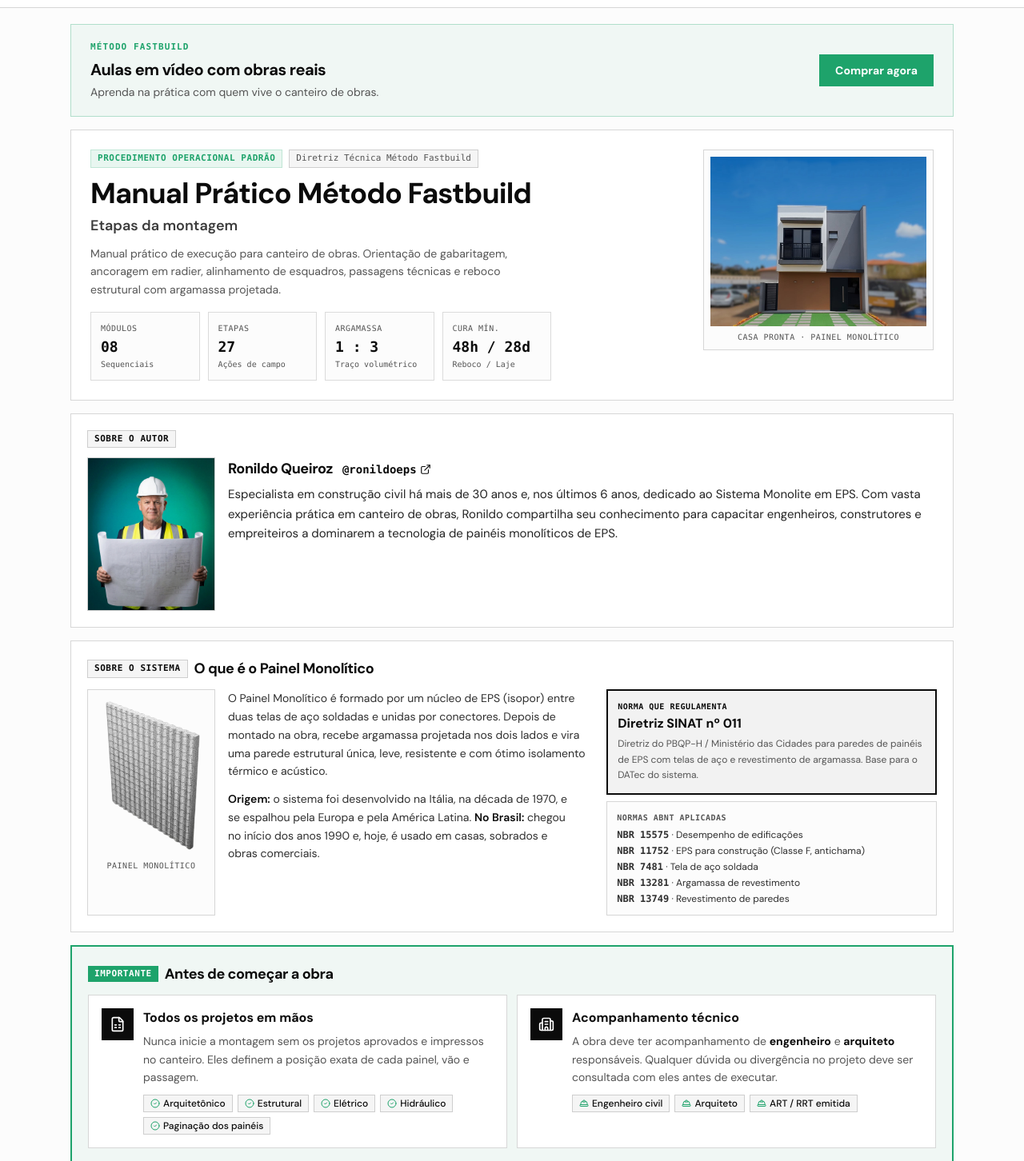
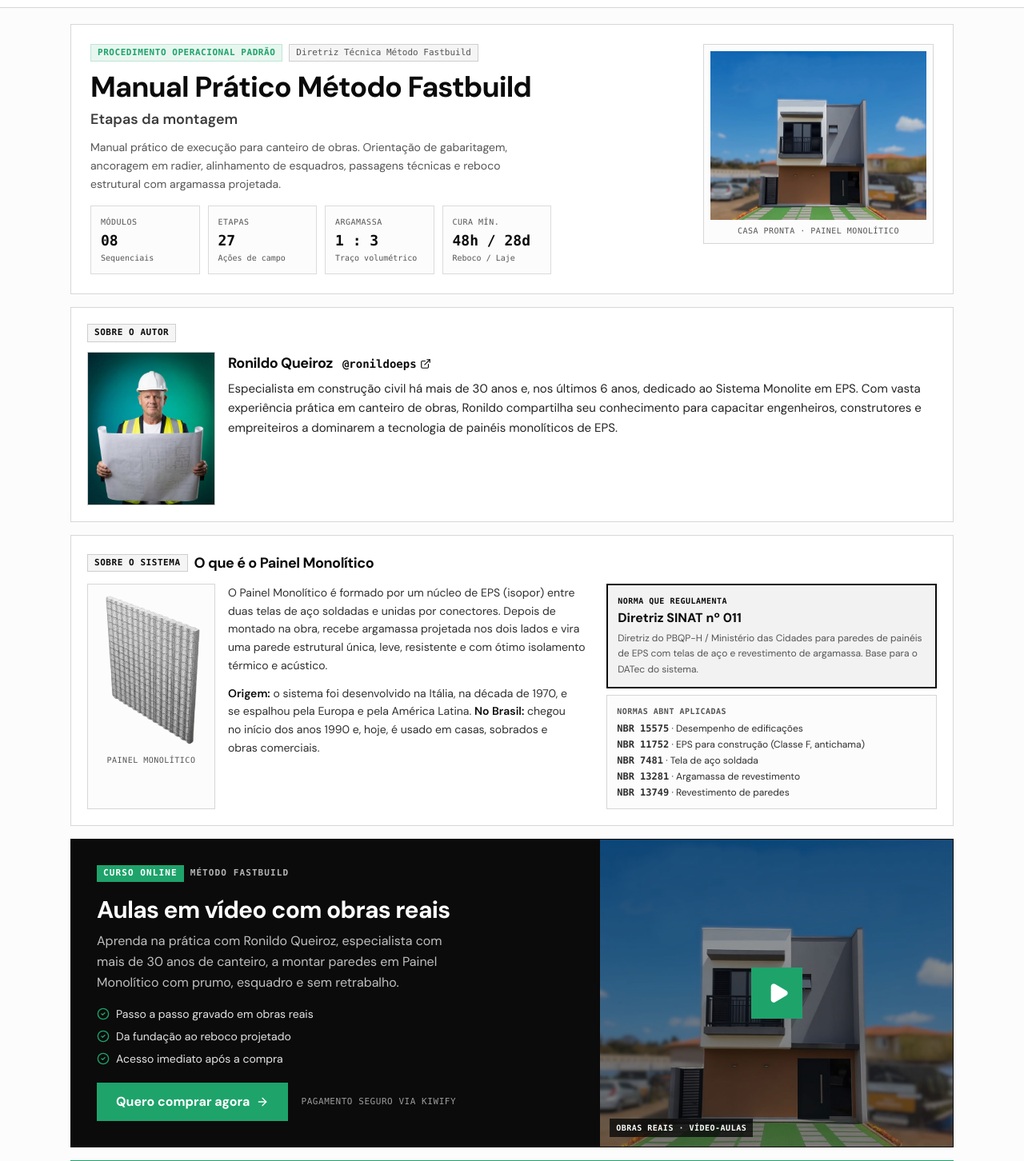
Before and after one commit to gabrieloevangelista/pop-metodo-fastbuild, a Next.js app: page / in a window 1280 px wide. Shown: the part 58-1510 px from the top of the page at 80% size. Built offline with nearby package versions, Linux system fonts and the light colour scheme.

Commit message:
Redesign Fastbuild ad sections and move top ad below panel section

```diff
--- a/app/page.tsx
+++ b/app/page.tsx
@@ -2,6 +2,7 @@
 
 import * as React from "react"
 import Image from "next/image"
+import { FastbuildAd } from "@/components/pop/fastbuild-ad"
 import {
  HardHat,
  Ruler,
@@ -417,20 +418,6 @@ export default function Page() {
  </header>
 
  <div className="max-w-6xl mx-auto px-3 sm:px-4 lg:px-6 py-3 md:py-5 flex flex-col gap-3 md:gap-4">
- {/* Anúncio do Método Fastbuild */}
- <section className="border border-accent/30 bg-accent/5 px-4 py-4 md:px-6 md:py-5" aria-label="Publicidade do Método FASTBUILD">
- <div className="flex flex-col md:flex-row md:items-center md:justify-between gap-4">
- <div>
- <p className="text-[11px] font-mono font-semibold uppercase tracking-widest text-accent mb-1.5">Método FASTBUILD</p>
- <h2 className="text-lg md:text-xl font-bold tracking-tight text-foreground text-balance">Aulas em vídeo com obras reais</h2>
- <p className="text-sm text-muted-foreground mt-1">Aprenda na prática com quem vive o canteiro de obras.</p>
- </div>
- <a href="https://pay.kiwify.com.br/OQfdq7A" target="_blank" rel="noopener noreferrer" className="inline-flex shrink-0 items-center justify-center bg-accent px-5 py-2.5 text-sm font-bold text-accent-foreground transition-colors hover:bg-accent/90 focus-visible:outline-none focus-visible:ring-2 focus-visible:ring-accent focus-visible:ring-offset-2">
- Comprar agora
- </a>
- </div>
- </section>
-
  {/* Banner Técnico da Norma / Documentação */}
  <section className="rounded-none border border-border/80 bg-card relative overflow-hidden">
  <div className="p-4 md:p-6 flex flex-col md:flex-row md:items-start justify-between gap-4 md:gap-6">
@@ -617,6 +604,9 @@ export default function Page() {
             </div>
           </div>
         </section>
+
+        {/* Anúncio do Método Fastbuild */}
+        <FastbuildAd variant="top" />
 
         {/* Pré-requisitos obrigatórios antes de iniciar a obra */}
         <section
@@ -847,18 +837,7 @@ export default function Page() {
  </section>
 
  {/* Anúncio do Método Fastbuild — encerramento */}
- <section className="border border-accent/30 bg-accent/5 px-4 py-4 md:px-6 md:py-5 mb-3" aria-label="Publicidade do Método FASTBUILD">
- <div className="flex flex-col md:flex-row md:items-center md:justify-between gap-4">
- <div>
- <p className="text-[11px] font-mono font-semibold uppercase tracking-widest text-accent mb-1.5">Método FASTBUILD</p>
- <h2 className="text-lg md:text-xl font-bold tracking-tight text-foreground text-balance">Aulas em vídeo com obras reais</h2>
- <p className="text-sm text-muted-foreground mt-1">Aprenda na prática com quem vive o canteiro de obras.</p>
- </div>
- <a href="https://pay.kiwify.com.br/OQfdq7A" target="_blank" rel="noopener noreferrer" className="inline-flex shrink-0 items-center justify-center bg-accent px-5 py-2.5 text-sm font-bold text-accent-foreground transition-colors hover:bg-accent/90 focus-visible:outline-none focus-visible:ring-2 focus-visible:ring-accent focus-visible:ring-offset-2">
- Comprar agora
- </a>
- </div>
- </section>
+ <FastbuildAd variant="bottom" />
 
  {/* Rodapé Técnico de Engenharia */}
  <footer className="border-t border-border/80 pt-4 pb-2 flex flex-col sm:flex-row items-center justify-between gap-3 text-xs text-muted-foreground">
--- /dev/null
+++ b/components/pop/fastbuild-ad.tsx
@@ -0,0 +1,98 @@
+import Image from "next/image"
+import { ArrowRight, CheckCircle2, Play } from "lucide-react"
+
+const CHECKOUT_URL = "https://pay.kiwify.com.br/OQfdq7A"
+
+const benefits = [
+  "Passo a passo gravado em obras reais",
+  "Da fundação ao reboco projetado",
+  "Acesso imediato após a compra",
+]
+
+type FastbuildAdProps = {
+  variant?: "top" | "bottom"
+}
+
+export function FastbuildAd({ variant = "top" }: FastbuildAdProps) {
+  const headline =
+    variant === "top" ? "Aulas em vídeo com obras reais" : "Pronto para construir com o Método Fastbuild?"
+
+  return (
+    <section
+      aria-label="Publicidade do Método FASTBUILD"
+      className="relative overflow-hidden border border-foreground bg-foreground text-background print:hidden"
+    >
+      <div className="grid grid-cols-1 md:grid-cols-5">
+        <div className="flex flex-col gap-4 p-5 md:col-span-3 md:p-8">
+          <div className="flex items-center gap-2">
+            <span className="bg-accent px-2 py-0.5 font-mono text-[11px] font-bold uppercase tracking-widest text-accent-foreground">
+              Curso online
+            </span>
+            <span className="font-mono text-[11px] font-semibold uppercase tracking-widest text-background/70">
+              Método FASTBUILD
+            </span>
+          </div>
+
+          <div className="flex flex-col gap-2">
+            <h2 className="text-2xl font-bold leading-tight tracking-tight text-balance md:text-3xl">
+              {headline}
+            </h2>
+            <p className="max-w-md text-sm leading-relaxed text-background/75 text-pretty md:text-base">
+              Aprenda na prática com Ronildo Queiroz, especialista com mais de 30 anos de canteiro, a
+              montar paredes em Painel Monolítico com prumo, esquadro e sem retrabalho.
+            </p>
+          </div>
+
+          <ul className="flex flex-col gap-2">
+            {benefits.map((benefit) => (
+              <li key={benefit} className="flex items-center gap-2 text-sm text-background/90">
+                <CheckCircle2 className="h-4 w-4 shrink-0 text-accent" aria-hidden="true" />
+                {benefit}
+              </li>
+            ))}
+          </ul>
+
+          <div className="flex flex-col gap-2 pt-1 sm:flex-row sm:items-center sm:gap-4">
+            <a
+              href={CHECKOUT_URL}
+              target="_blank"
+              rel="noopener noreferrer"
+              className="group inline-flex items-center justify-center gap-2 bg-accent px-6 py-3 text-base font-bold text-accent-foreground shadow-lg transition-transform hover:-translate-y-0.5 focus-visible:outline-none focus-visible:ring-2 focus-visible:ring-accent focus-visible:ring-offset-2 focus-visible:ring-offset-foreground"
+            >
+              Quero comprar agora
+              <ArrowRight className="h-4 w-4 transition-transform group-hover:translate-x-1" aria-hidden="true" />
+            </a>
+            <span className="font-mono text-[11px] uppercase tracking-wider text-background/60">
+              Pagamento seguro via Kiwify
+            </span>
+          </div>
+        </div>
+
+        <a
+          href={CHECKOUT_URL}
+          target="_blank"
+          rel="noopener noreferrer"
+          aria-label="Assistir às aulas do Método Fastbuild"
+          className="group relative min-h-56 md:col-span-2 md:min-h-full"
+        >
+          <Image
+            src="/images/casa-pronta.png"
+            alt=""
+            fill
+            sizes="(min-width: 768px) 40vw, 100vw"
+            className="object-cover transition-transform duration-500 group-hover:scale-105"
+          />
+          <div className="absolute inset-0 bg-foreground/35" aria-hidden="true" />
+          <div className="absolute inset-0 flex items-center justify-center">
+            <span className="flex h-16 w-16 items-center justify-center rounded-full bg-accent text-accent-foreground shadow-xl ring-8 ring-accent/30 transition-transform group-hover:scale-110">
+              <Play className="ml-1 h-7 w-7 fill-current" aria-hidden="true" />
+            </span>
+          </div>
+          <span className="absolute bottom-3 left-3 bg-foreground/80 px-2 py-1 font-mono text-[10px] font-semibold uppercase tracking-wider text-background">
+            Obras reais · Vídeo-aulas
+          </span>
+        </a>
+      </div>
+    </section>
+  )
+}
```
